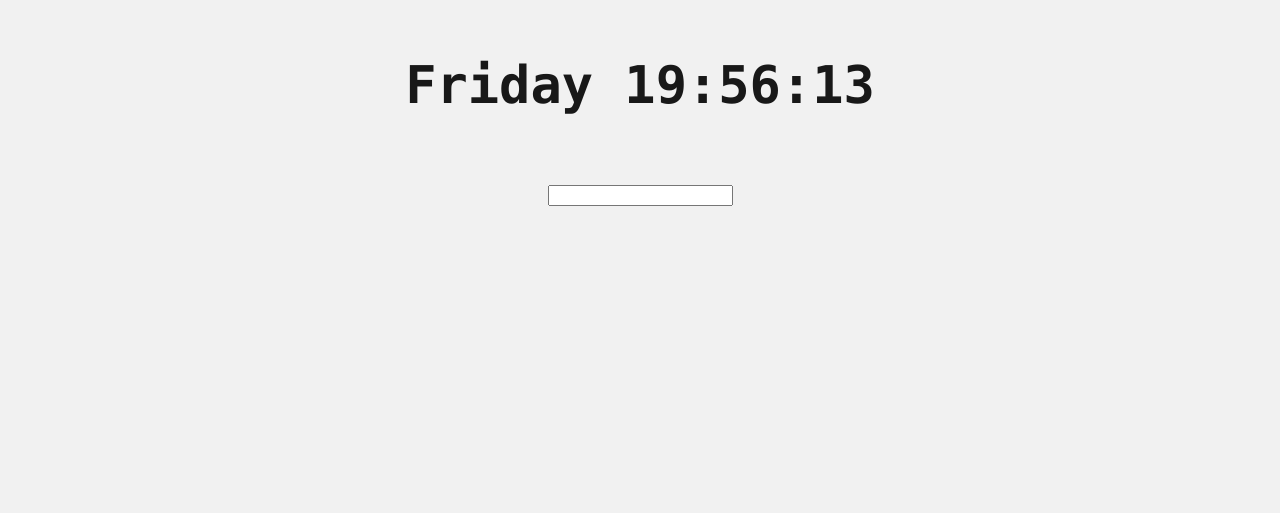
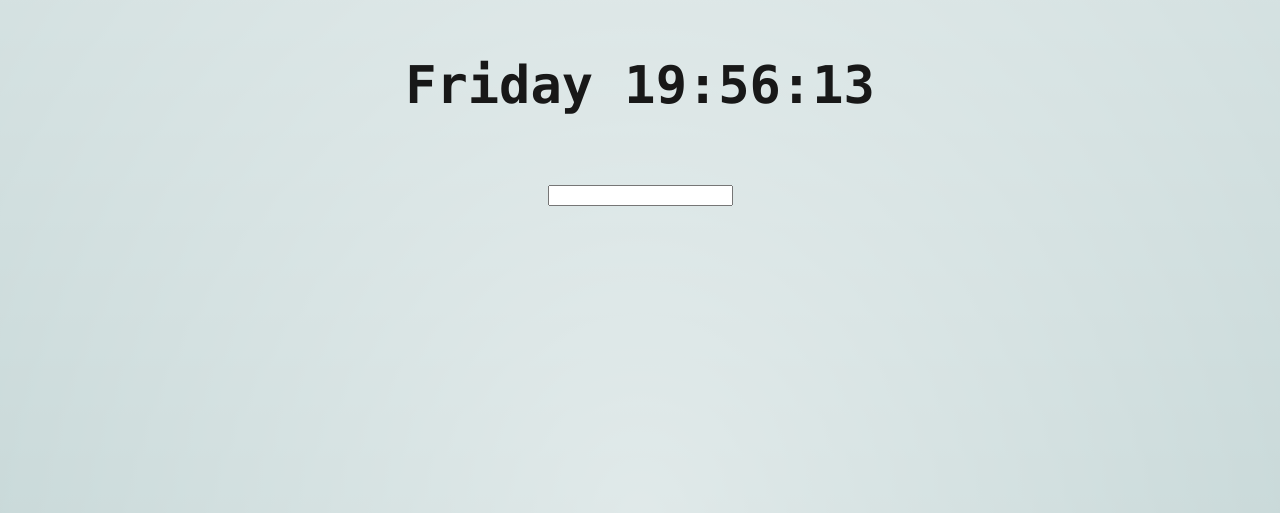
Before and after one commit to tylerwolff/todo-tab, a React (Create React App) app: page / in a window 1280 px wide. Shown: the part 287-800 px from the top of the page. Built offline with nearby package versions, Linux system fonts and the light colour scheme.

Commit message:
update background color, remove log

```diff
--- a/src/App.css
+++ b/src/App.css
@@ -1,5 +1,16 @@
 .App {
-  background-color: #f1f1f1;
+  background-color: #cddcdc;
+  background-image: radial-gradient(
+      at 50% 100%,
+      rgba(255, 255, 255, 0.5) 0%,
+      rgba(0, 0, 0, 0.5) 100%
+    ),
+    linear-gradient(
+      to bottom,
+      rgba(255, 255, 255, 0.25) 0%,
+      rgba(0, 0, 0, 0.25) 100%
+    );
+  background-blend-mode: screen, overlay;
   min-height: 100vh;
   display: flex;
   flex-direction: column;
--- a/src/App.js
+++ b/src/App.js
@@ -21,7 +21,6 @@ export default props => {
   useEffect(() => {
     if (hasChromeSync) {
       window.chrome.storage.sync.get(["todos"], result => {
-        console.log(result, result.todos);
         setTodos(result.todos || []);
       });
     }
```
